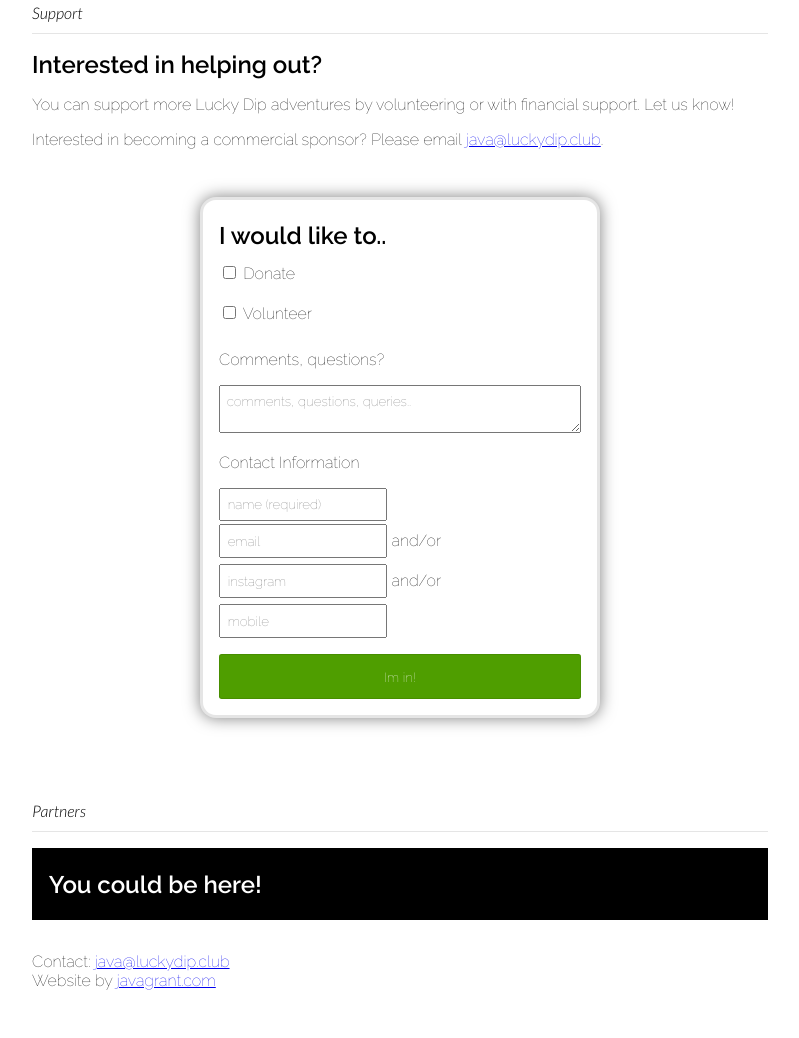
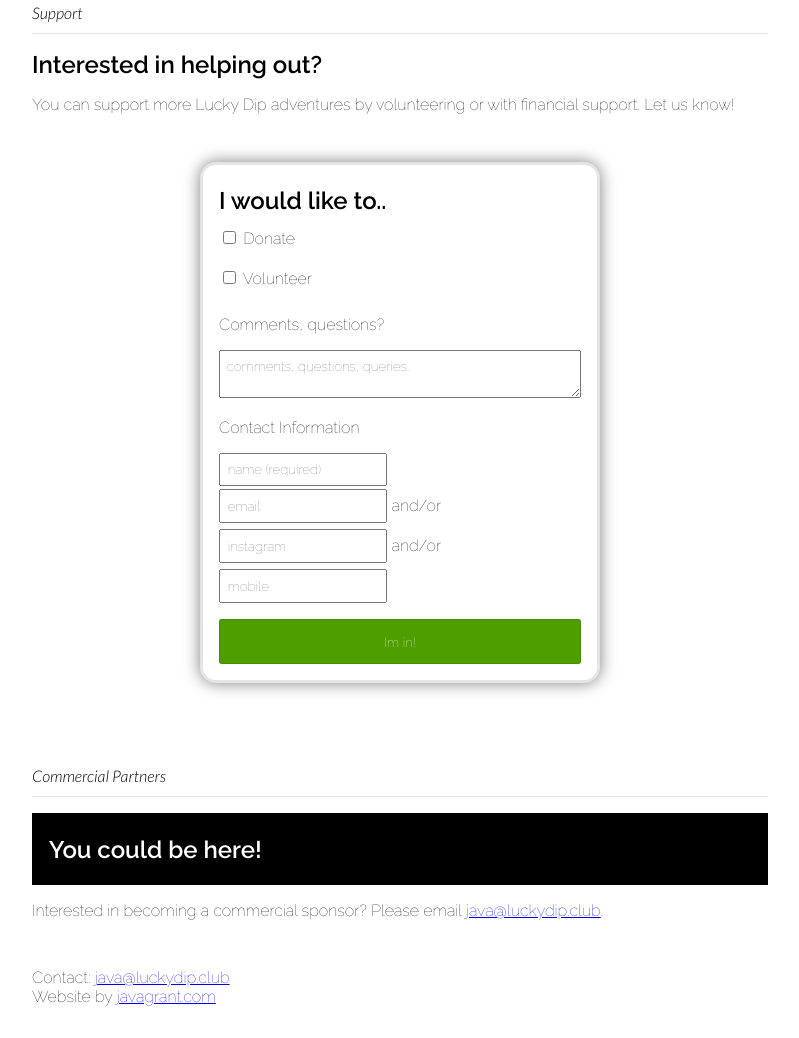
Before and after one commit to JavaGT/luckydip.club, a plain HTML site: page docs/index.html in a window 1280 px wide. Shown: the part 1913-2951 px from the top of the page, without its empty margins (0-799 px from the left). Drawn offline with Linux system fonts and the light colour scheme.

Commit message:
rearrange

```diff
--- a/docs/index.html
+++ b/docs/index.html
@@ -103,8 +103,6 @@
         <h1 class="small" id="support">Support</h1>
         <h2>Interested in helping out?</h2>
         <p>You can support more Lucky Dip adventures by volunteering or with financial support. Let us know!</p>
-        <p>Interested in becoming a commercial sponsor? Please email <a
-                href="mailto:java@luckydip.club">java@luckydip.club</a>.</p>
         <form
             id="signup"
             method="POST" class="center">
@@ -145,7 +143,7 @@
         </form>
     </section>
     <section>
-        <h1 class="small">Partners</h1>
+        <h1 class="small">Commercial Partners</h1>
         <div class="logos">
             <!-- <a class="bg-black" href="http://www.freshconcept.co.nz/" target="_blank" rel="noopener noreferrer">
                     <img src="http://static1.squarespace.com/static/574e0537f8baf3f9a3dc2052/t/5ea2640a906209066ff0c73b/1602384621161/?format=1000w"
@@ -160,6 +158,8 @@
                 <h1 style="padding: 0.7em">You could be here!</h1>
             </a>
         </div>
+        <p>Interested in becoming a commercial sponsor? Please email <a href="mailto:java@luckydip.club">java@luckydip.club</a>.
+        </p>
     </section>
     <footer>
         <ul>
```
